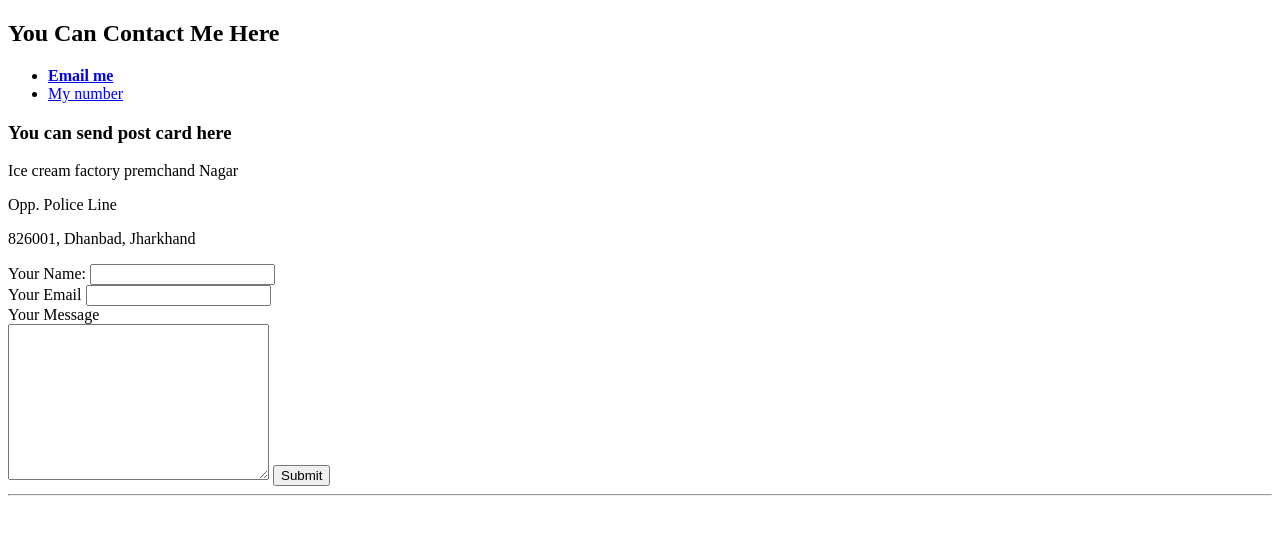
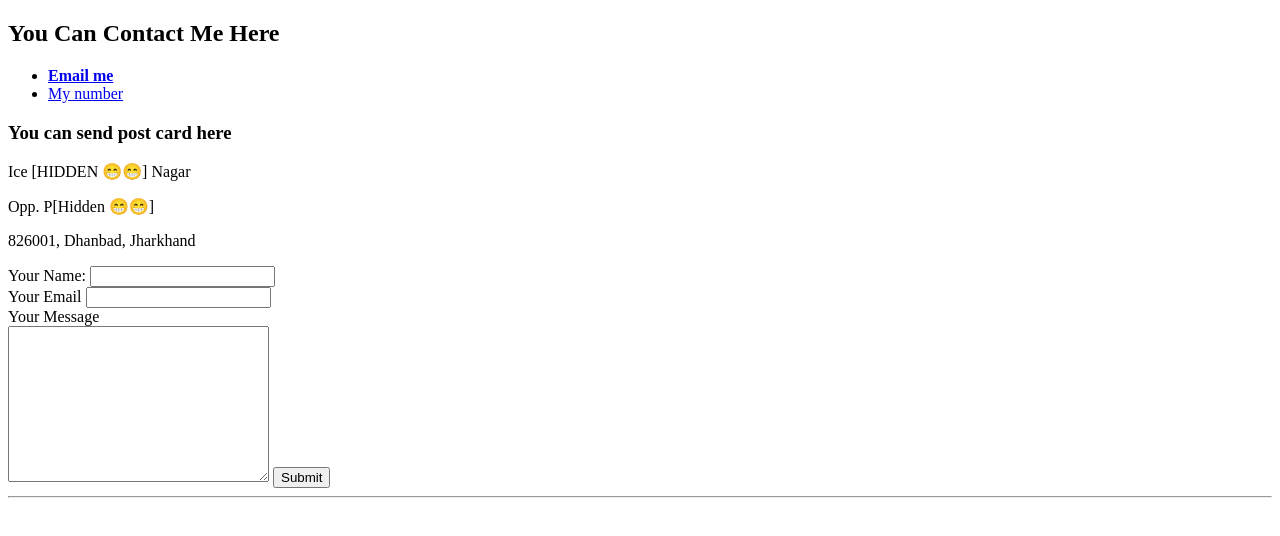
Before and after one commit to abiu72418/testcv, a plain HTML site: page contact.html in a window 1280 px wide. Drawn offline with Linux system fonts and the light colour scheme.

Commit message:
Update contact.html

```diff
--- a/contact.html
+++ b/contact.html
@@ -12,8 +12,8 @@
       <li><a href="tel:+91821000000">My number</a></li>
     </ul>
     <h3>You can send post card here</h3>
-    <p>Ice cream factory premchand Nagar </p>
-      <p>Opp. Police Line</p>
+    <p>Ice [HIDDEN 😁😁] Nagar </p>
+      <p>Opp. P[Hidden 😁😁]</p>
     <p>826001, Dhanbad, Jharkhand</p>
     <form action="mailto:epawann@gmail.com" method="post" enctype="text/plain">
       <label>Your Name:</label>
```
